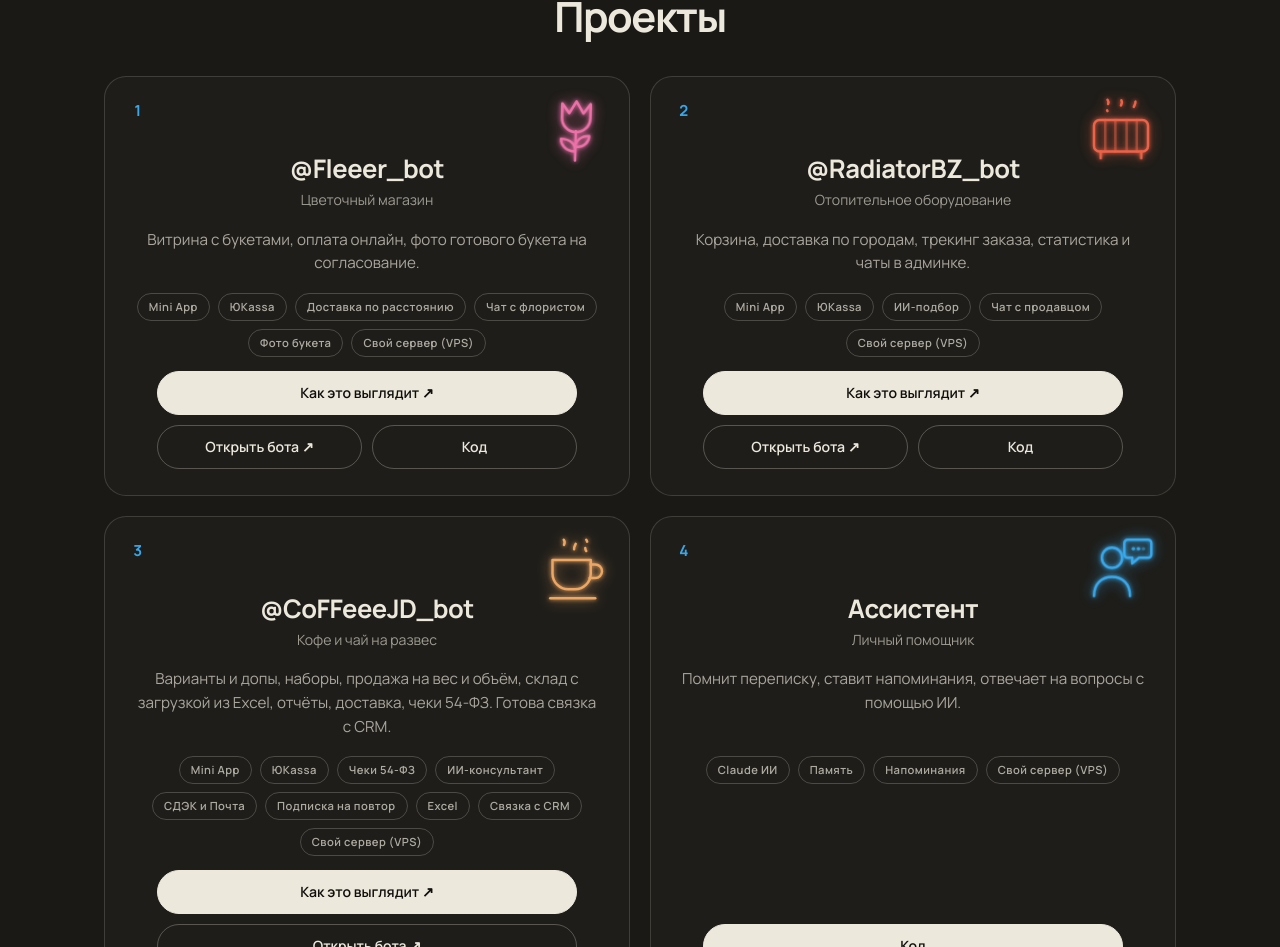
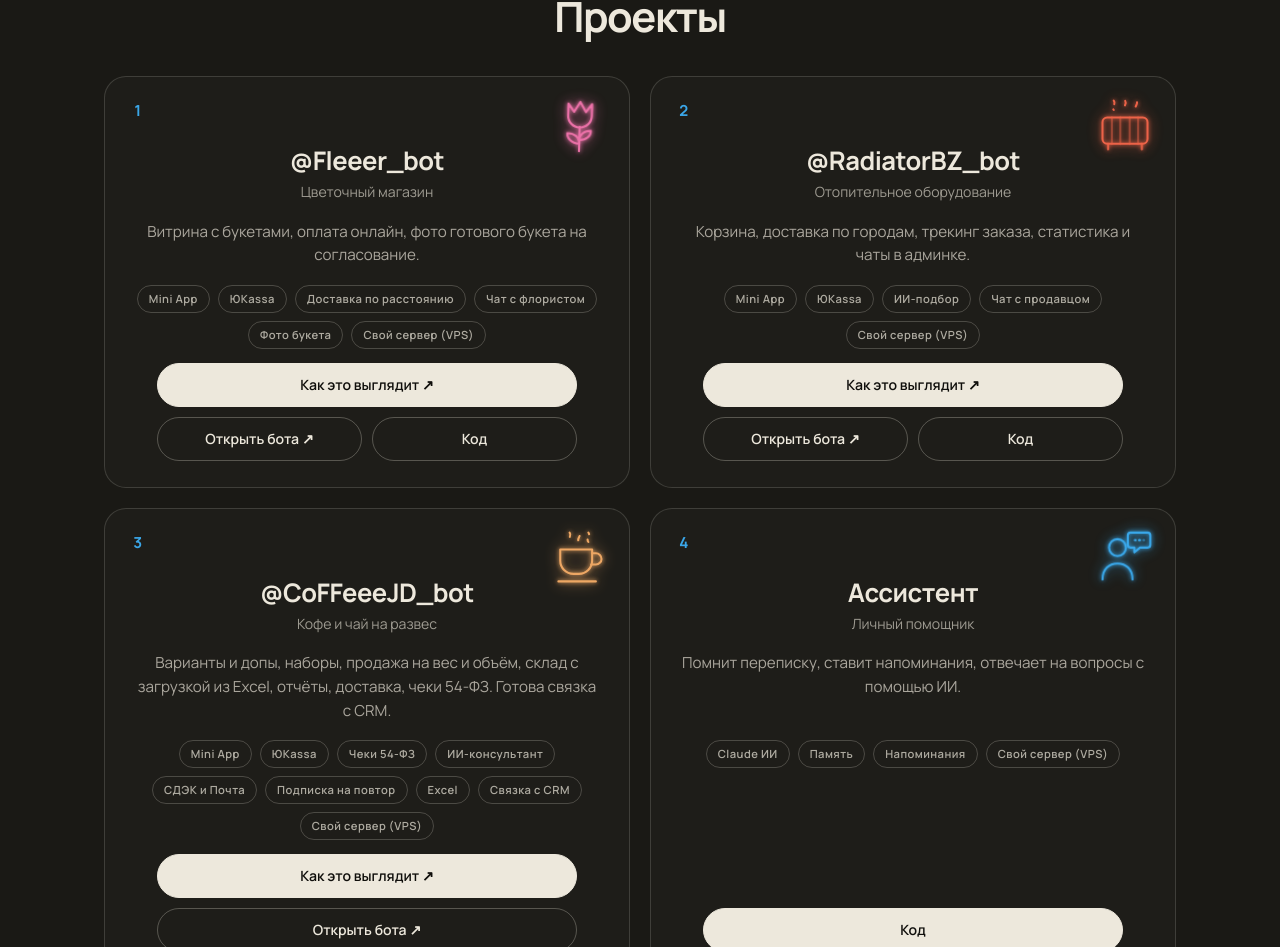
Before and after one commit to zhennyy/botforall, a React (Vite) app: page / in a window 1280 px wide. Shown: the part 1663-2610 px from the top of the page. Built offline with nearby package versions, Linux system fonts and the light colour scheme.

Commit message:
Иконки проектов крупнее только на телефоне

```diff
--- a/src/index.css
+++ b/src/index.css
@@ -593,9 +593,6 @@ nav { position: static; backdrop-filter: none; background: var(--paper); }
   .kicker { font-weight: 700; }
 }
 
-/* ===== иконки проектов чуть крупнее ===== */
-.neon-ic { width: 72px; height: 72px; top: 16px; right: 18px; }
-.works .work-main { margin-top: 52px; }
-@media (max-width: 860px) { .neon-ic { width: 62px; height: 62px; top: 14px; right: 14px; } .works .work-main { margin-top: 48px; } }
-@media (max-width: 560px) { .neon-ic { width: 54px; height: 54px; top: 12px; right: 12px; } .works .work-main { margin-top: 44px; } }
-@media (max-width: 400px) { .neon-ic { width: 46px; height: 46px; } .works .work-main { margin-top: 42px; } }
+/* ===== иконки проектов крупнее на телефоне ===== */
+@media (max-width: 560px) { .neon-ic { width: 62px; height: 62px; top: 12px; right: 12px; } .works .work-main { margin-top: 52px; } }
+@media (max-width: 400px) { .neon-ic { width: 54px; height: 54px; } .works .work-main { margin-top: 48px; } }
```
